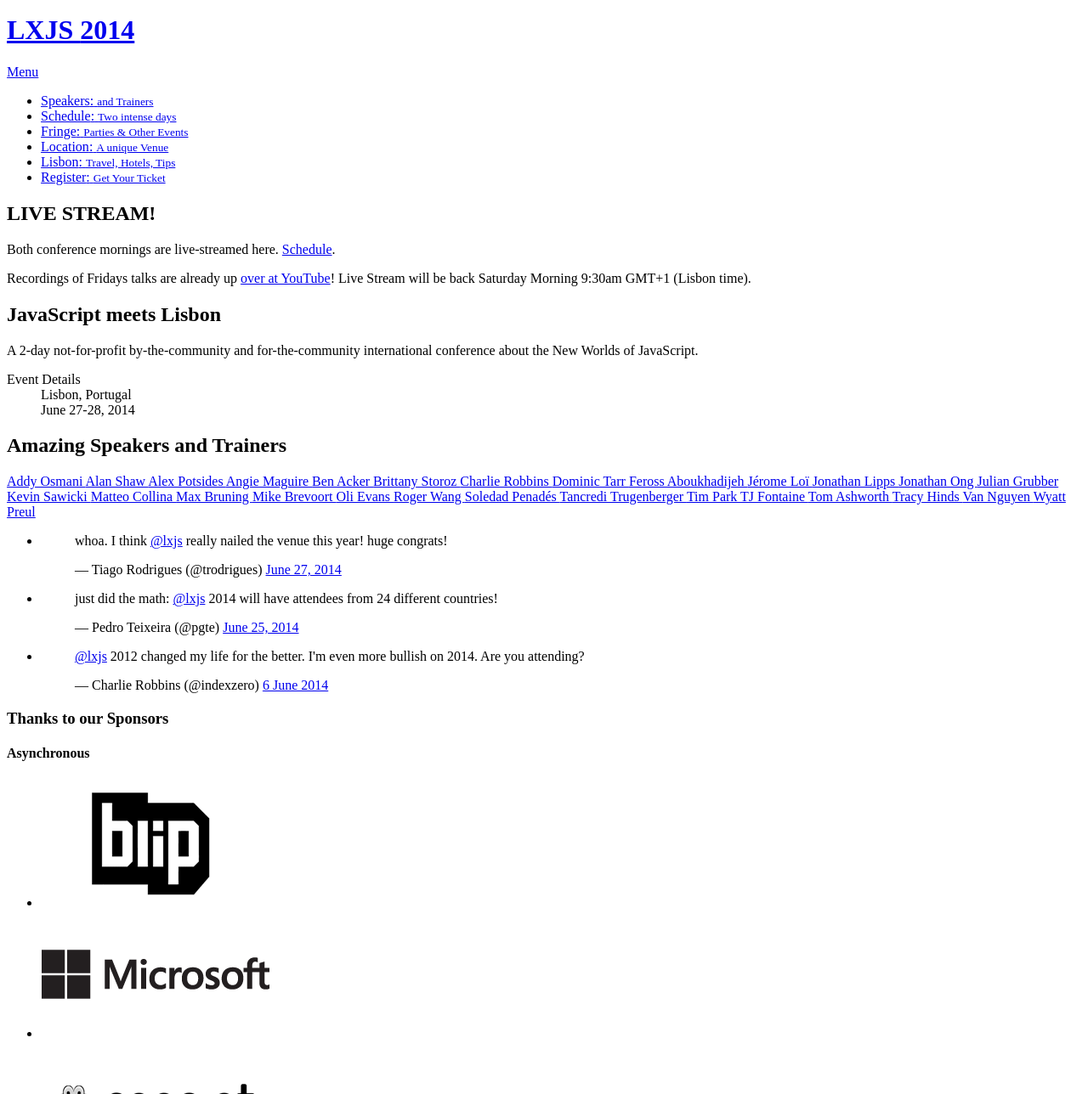
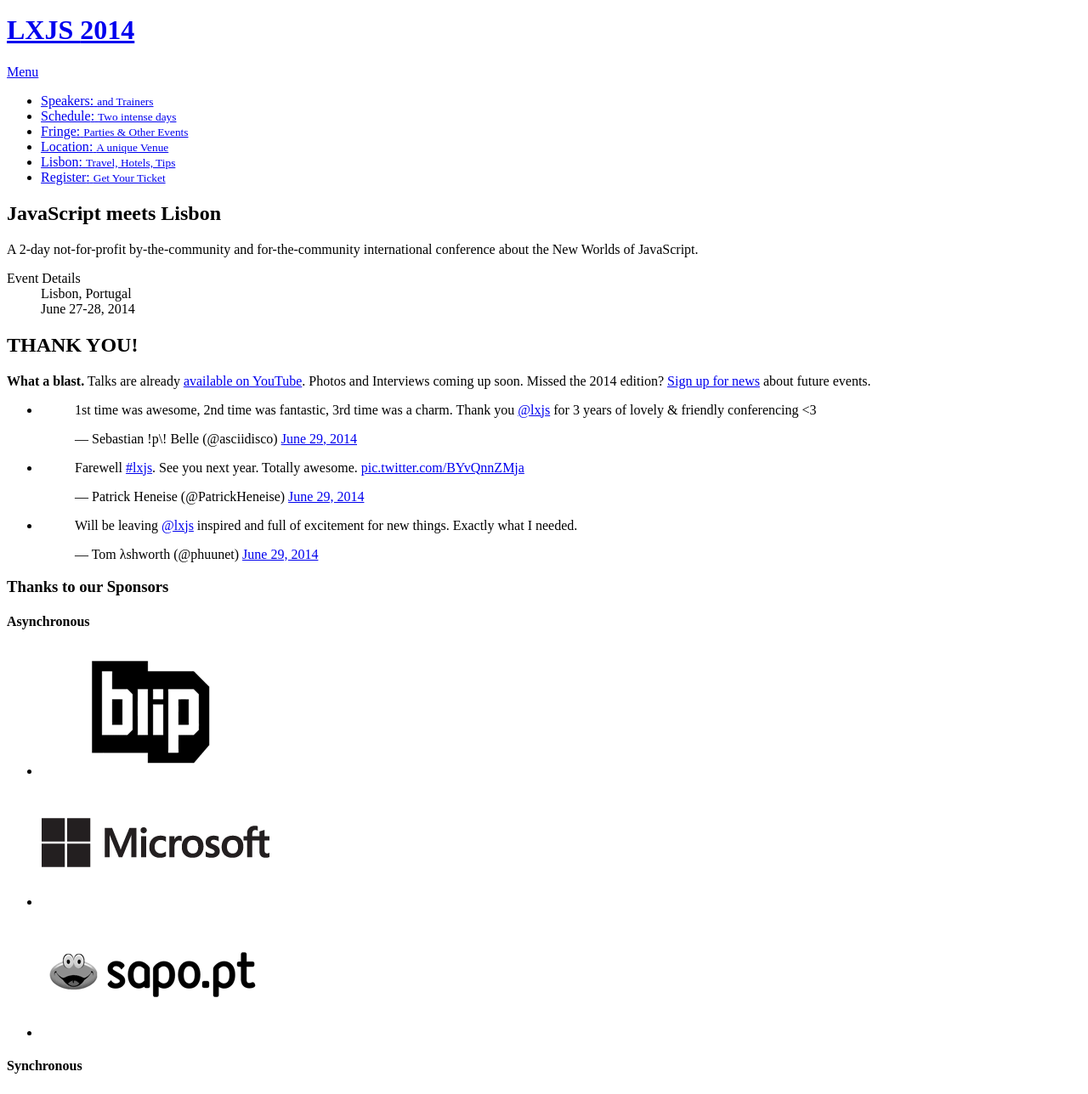
Before and after one commit to LXJS/lxjs-site-2014, a Jekyll site: the page built from src/index.html, in a window 1280 px wide and 1400 px high, cut to the strip 112-1400 px from the top of the window. Shown: the whole strip at 85% size. Built offline with Jekyll 4.4.1, drawn with Linux system fonts in a browser that asks for light colours; nearby versions of some CDN libraries; Markdown is read by kramdown in place of the engine named in the settings; comment, search, counter and statistics services are not loaded.

Commit message:
First post-event home

```diff
--- a/src/index.html
+++ b/src/index.html
@@ -4,23 +4,6 @@
 ---
 <!-- site-body -->
 <section id="site-body" class="mod prime" role="main">
-
-
-	<div id="stream">
-		<header class="mod-head">
-			<div class="inner">
-				<h1 class="mod-prime-title">LIVE STREAM!</h1>
-				<p class="mod-description">Both conference mornings are live-streamed here. <a href="schedule">Schedule</a>.</p>
-			</div>
-		</header>
-
-		<div class="mod-body">
-<!-- 			<div class="videoWrapper">
-				<iframe width="560" height="315" src="//www.youtube.com/embed/I5pKhaX9xVo" frameborder="0" allowfullscreen></iframe>
-			</div> -->
-			<p class="mod-description">Recordings of Fridays talks are already up <a href="https://www.youtube.com/user/lxjs2012/videos">over at YouTube</a>! Live Stream will be back Saturday Morning 9:30am GMT+1 (Lisbon time).</p>
-		</div>
-	</div>
 
 	<header class="mod-head">
 		<div class="inner">
@@ -34,33 +17,26 @@
 		</div>
 	</header>
 
-	<div id="speakers-overview">
+	<div id="update">
 		<header class="mod-head">
 			<div class="inner">
-				<h1 class="mod-prime-title">Amazing Speakers and Trainers</h1>
+				<h1 class="mod-prime-title">THANK YOU!</h1>
+				<p class="mod-description"><strong>What a blast.</strong> Talks are already <a href="https://www.youtube.com/user/lxjs2012/videos">available on YouTube</a>. Photos and Interviews coming up soon. Missed the 2014 edition? <a href="#site-foot">Sign up for news</a> about future events.</p>
 			</div>
 		</header>
-
-		<div class="mod-body">
-			{% for speaker in site.speakers %}
-				<a href="speakers/{{ speaker.machine_name }}.html" title="Visit {{ speaker.name }} page">
-					{{ speaker.name }}
-				</a>
-			{% endfor %}
-		</div>
 	</div>
 
 	<!-- tweets -->
 	<div id="tweets">
 		<ul>
 			<li class="tweet">
-				<blockquote class="twitter-tweet" lang="en"><p>whoa. I think <a href="https://twitter.com/lxjs">@lxjs</a> really nailed the venue this year! huge congrats!</p>&mdash; Tiago Rodrigues (@trodrigues) <a href="https://twitter.com/trodrigues/statuses/482446647876919296">June 27, 2014</a></blockquote>
+				<blockquote class="twitter-tweet" lang="en"><p>1st time was awesome, 2nd time was fantastic, 3rd time was a charm. Thank you <a href="https://twitter.com/lxjs">@lxjs</a> for 3 years of lovely &amp; friendly conferencing &lt;3</p>&mdash; Sebastian !p\! Belle (@asciidisco) <a href="https://twitter.com/asciidisco/statuses/483195728429211648">June 29, 2014</a></blockquote>
 			</li>
 			<li class="tweet">
-				<blockquote class="twitter-tweet" lang="en"><p>just did the math: <a href="https://twitter.com/lxjs">@lxjs</a> 2014 will have attendees from 24 different countries!</p>&mdash; Pedro Teixeira (@pgte) <a href="https://twitter.com/pgte/statuses/481736316909260800">June 25, 2014</a></blockquote>
+				<blockquote class="twitter-tweet" lang="en"><p>Farewell <a href="https://twitter.com/hashtag/lxjs?src=hash">#lxjs</a>. See you next year. Totally awesome. <a href="http://t.co/BYvQnnZMja">pic.twitter.com/BYvQnnZMja</a></p>&mdash; Patrick Heneise (@PatrickHeneise) <a href="https://twitter.com/PatrickHeneise/statuses/483070142365302784">June 29, 2014</a></blockquote>
 			</li>
 			<li class="tweet">
-				<blockquote class="twitter-tweet" lang="en"><p><a href="https://twitter.com/lxjs">@lxjs</a> 2012 changed my life for the better. I&#39;m even more bullish on 2014. Are you attending?</p>&mdash; Charlie Robbins (@indexzero) <a href="https://twitter.com/indexzero/statuses/474788774287646721">6 June 2014</a></blockquote>
+				<blockquote class="twitter-tweet" lang="en"><p>Will be leaving <a href="https://twitter.com/lxjs">@lxjs</a> inspired and full of excitement for new things. Exactly what I needed.</p>&mdash; Tom λshworth (@phuunet) <a href="https://twitter.com/phuunet/statuses/483075080407490561">June 29, 2014</a></blockquote>
 			</li>
 		</ul>
 	</div>
```
